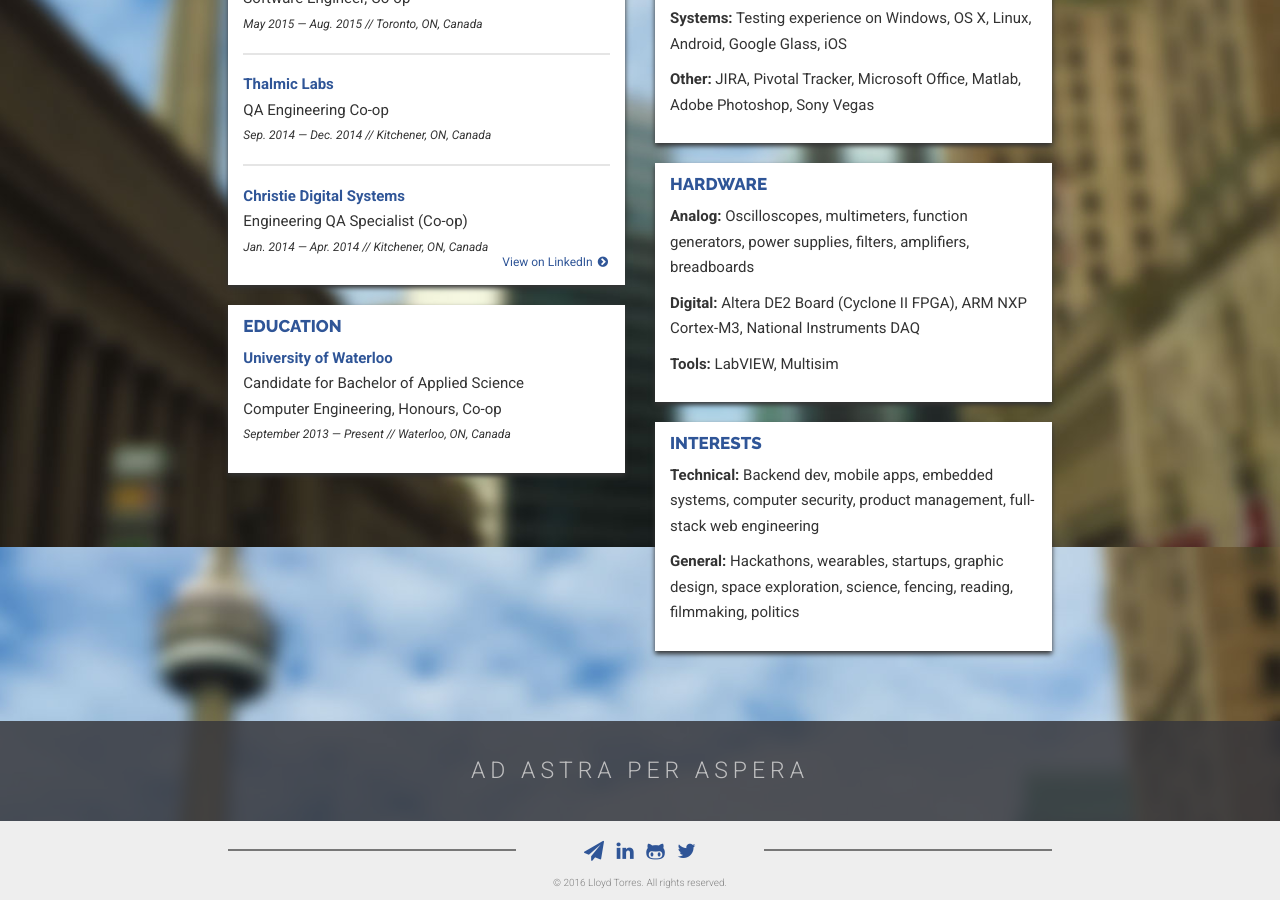
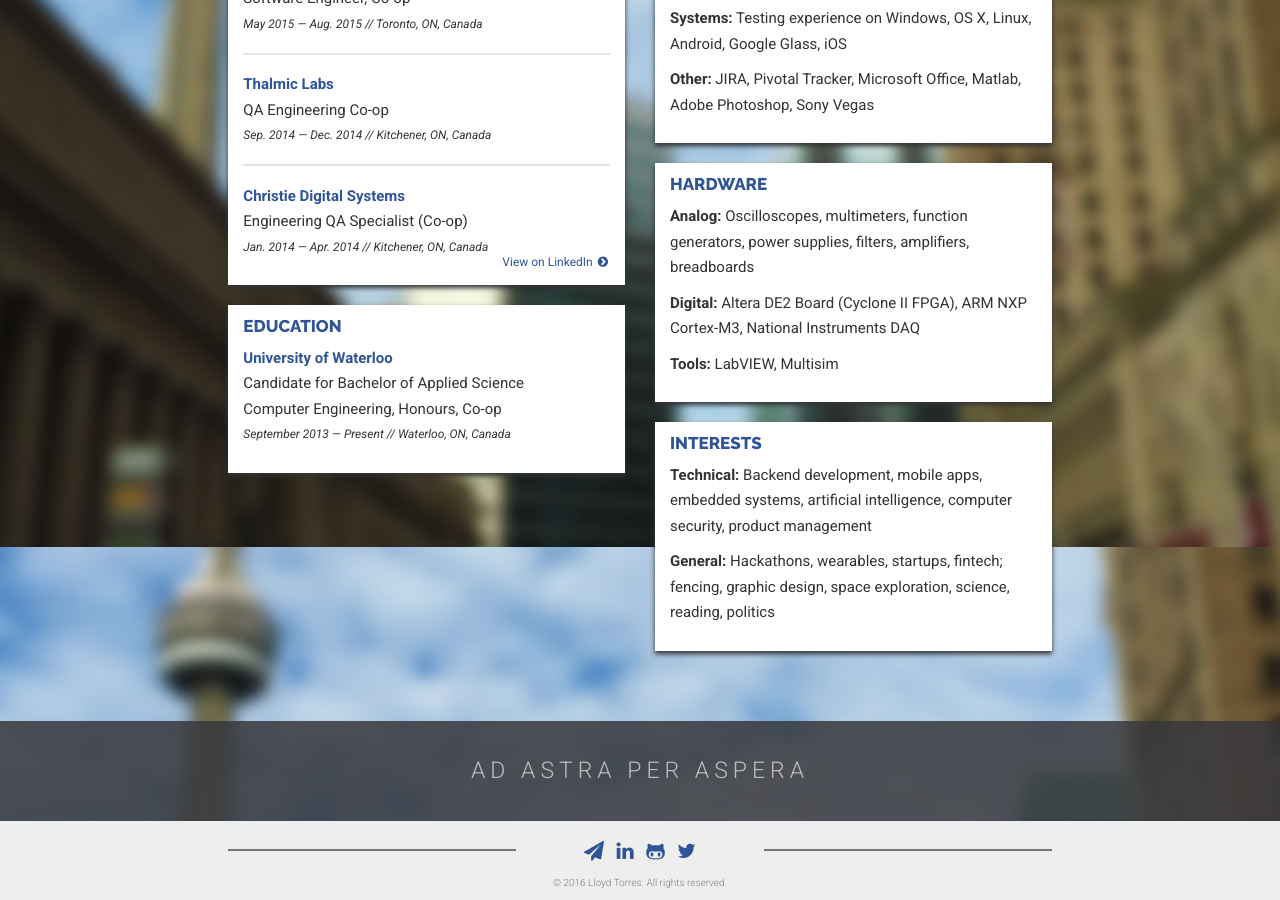
Before and after one commit to lloydtorres/lloydtorres.github.io, a Jekyll site: the page built from index.html, in a window 1280 px wide and 900 px high, scrolled down 2191 px. Built offline with Jekyll 4.4.1, drawn with Linux system fonts in a browser that asks for light colours.

Commit message:
Update interests

```diff
--- a/index.html
+++ b/index.html
@@ -210,8 +210,8 @@
                                 <h2>Interests</h2>
 
                                 <div class="resume-entry">
-                                    <p><strong>Technical:</strong> Backend dev, mobile apps, embedded systems, computer security, product management, full-stack web engineering</p>
-                                    <p><strong>General:</strong> Hackathons, wearables, startups, graphic design, space exploration, science, fencing, reading, filmmaking, politics</p>
+                                    <p><strong>Technical:</strong> Backend development, mobile apps, embedded systems, artificial intelligence, computer security, product management</p>
+                                    <p><strong>General:</strong> Hackathons, wearables, startups, fintech; fencing, graphic design, space exploration, science, reading, politics</p>
                                 </div>
                             </div>
                         </div>
```
